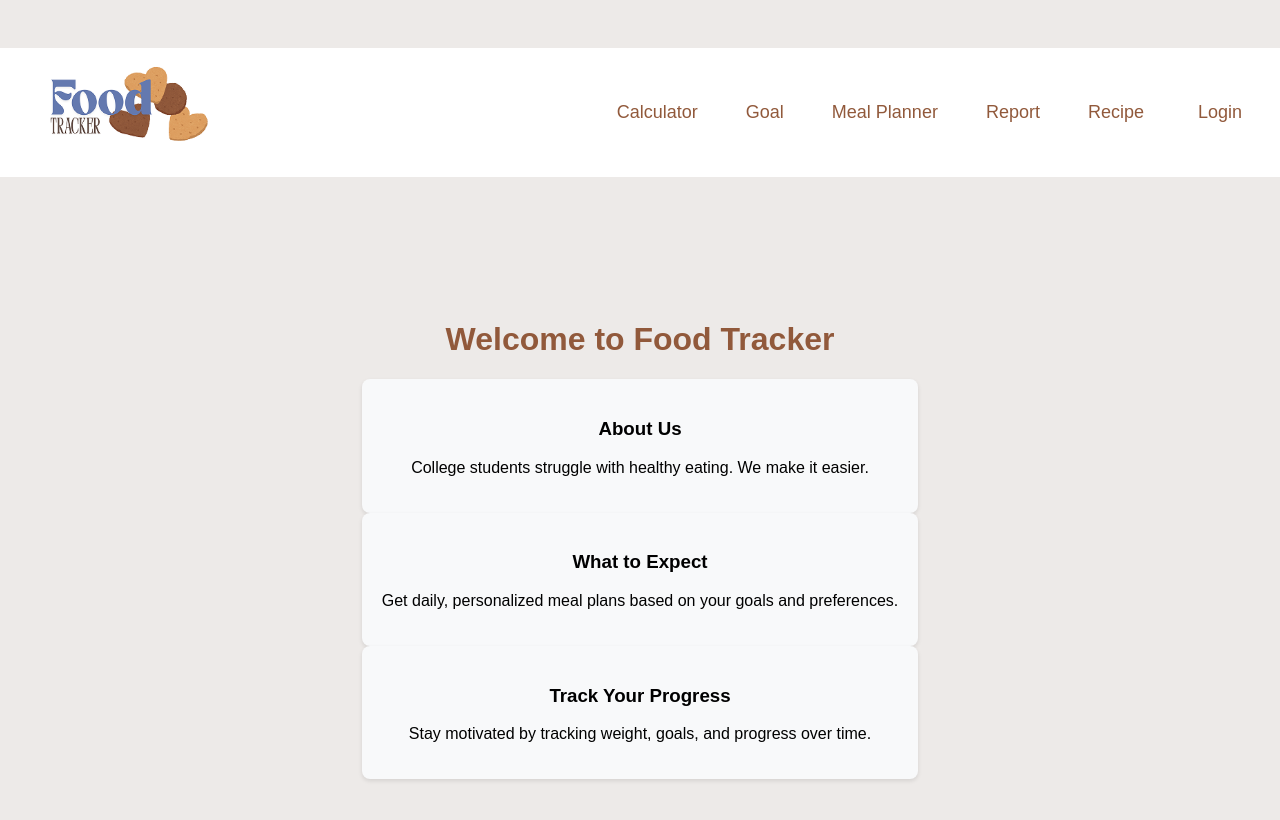
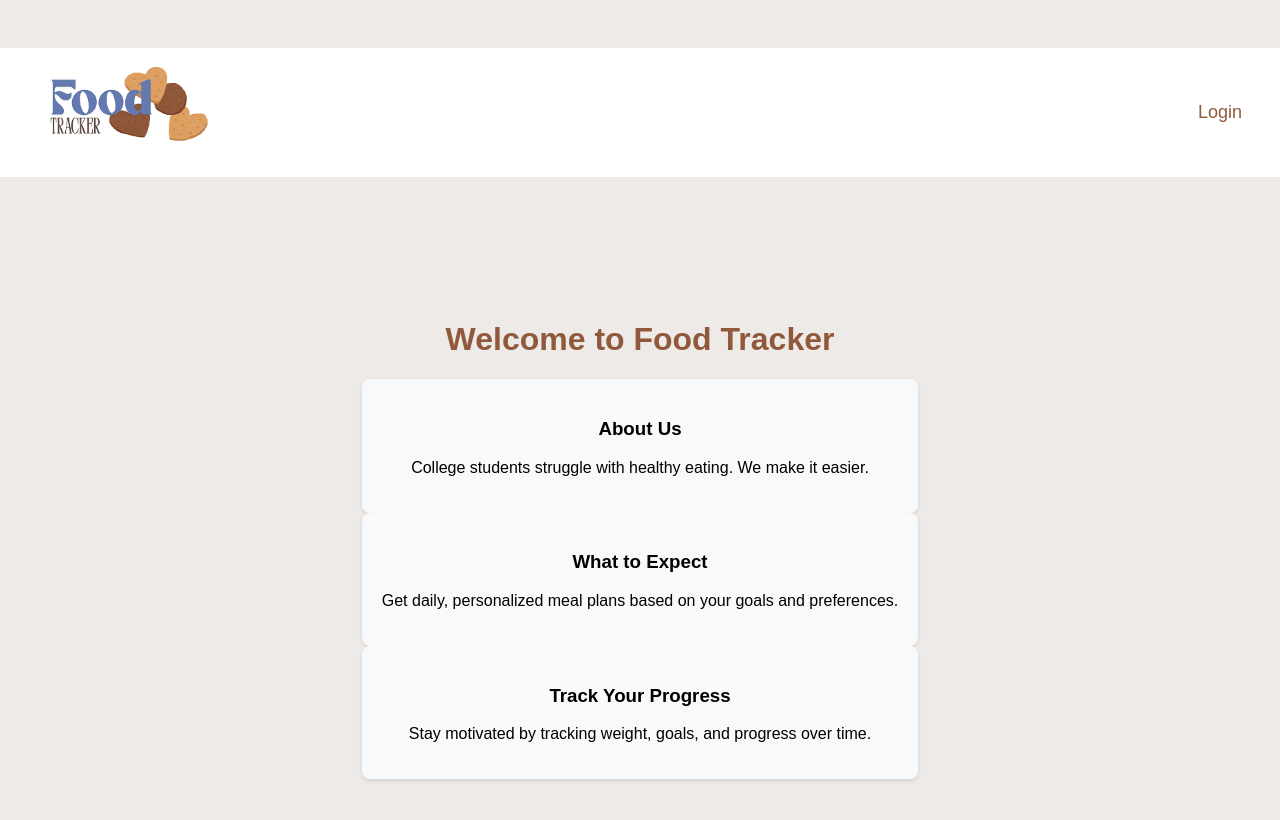
Before and after one commit to justin00195/ECS_162_Final_Project_G6, a Svelte app in the folder frontend/: page / in a window 1280 px wide. Shown: the top 820 px of the page. Built offline with nearby package versions, Linux system fonts and the light colour scheme; no server answers; a web font is replaced by a local one.

Commit message:
user cannot see any pages except home and login button until they log in

```diff
--- a/frontend/src/App.svelte
+++ b/frontend/src/App.svelte
@@ -3,6 +3,7 @@
   import Router from 'svelte-spa-router';
   import routes from './routes/routes';
   import './app.scss'
+  import Homepage from './routes/Homepage.svelte'; // import homepage directly
 
     let isLoggedIn = false;
     let userInfo = {};
@@ -58,6 +59,8 @@
 
 </script>
 
+{#if !loading}
+  {#if isLoggedIn}
     <div class="container">
       <header>
         <a href="#/" class="logo">
@@ -70,8 +73,6 @@
           <a href="#/report">Report</a>
           <a href="#/recipe">Recipe</a>
           <div>
-          {#if !loading}
-            {#if isLoggedIn}
             <div class="logged-in">
               <a href="#/user-portal">
                 <img src="./profile.png" alt="profile icon" id="profile-icon">
@@ -80,17 +81,29 @@
                 Logout
               </button>
             </div>
-            {:else}
-              <button class="login-btn" on:click={redirectToDexLogin}>Login</button>
-            {/if}
-          {/if}
           </div>
         </nav>
       </header>
     </div>
-
     <Router {routes} />
-
+  {:else}
+    <div class="container">
+      <header>
+        <a href="#/" class="logo">
+          <img src="./logo.png" alt="Food Tracker logo" id="logo">
+        </a>
+        <nav>
+          <button class="login-btn" on:click={redirectToDexLogin}>Login</button>
+        </nav>
+      </header>
+    </div>
+    <Homepage />
+  {/if}
+{:else}
+  <div class="loading-container">
+    <p>Loading...</p>
+  </div>
+{/if}
 
 <main>
 
```
Lines whose indentation alone changed are shown as unchanged.
